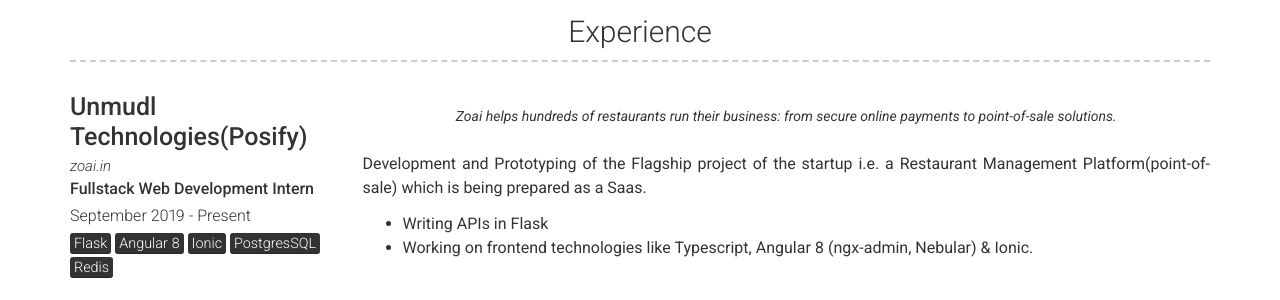
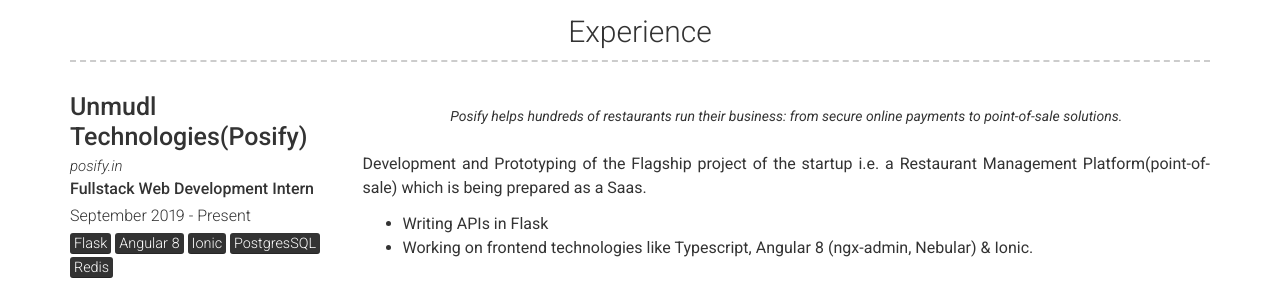
Before and after one commit to eshaan7/eshaan7.github.io, a Jekyll site: the page built from index.md, in a window 1280 px wide and 900 px high, scrolled down 482 px. Shown: the part 152-452 px from the top of the window. Built offline with Jekyll 4.4.1, drawn with Linux system fonts in a browser that asks for light colours.

Commit message:
Update experience.yml

```diff
--- a/_data/experience.yml
+++ b/_data/experience.yml
@@ -2,11 +2,11 @@
 
 - layout: left
   company: Unmudl Technologies(Posify)
-  link: zoai.in
+  link: posify.in
   job_title: Fullstack Web Development Intern
   dates: September 2019 - Present
   quote: >
-   Zoai helps hundreds of restaurants run their business: from secure online payments to point-of-sale solutions.
+   Posify helps hundreds of restaurants run their business: from secure online payments to point-of-sale solutions.
   description: | # this will include new lines to allow paragraphs
     Development and Prototyping of the Flagship project of the startup i.e. a Restaurant Management Platform(point-of-sale) which is being prepared as a Saas.
     - Writing APIs in Flask
```
